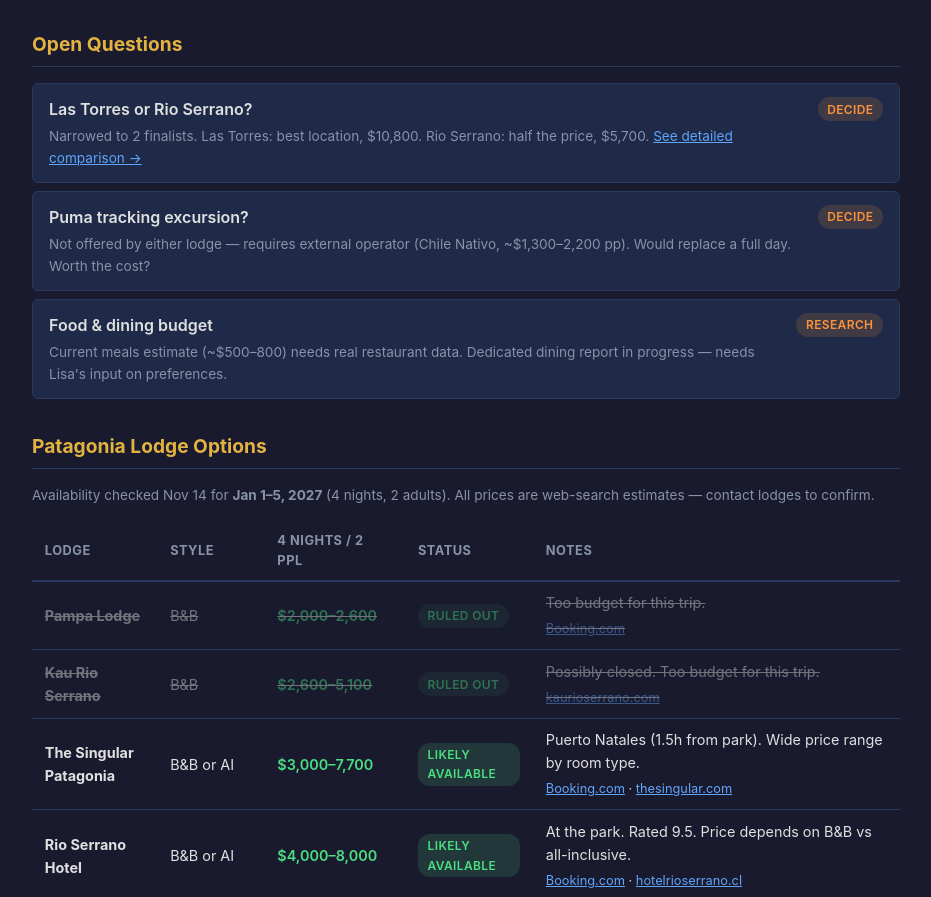
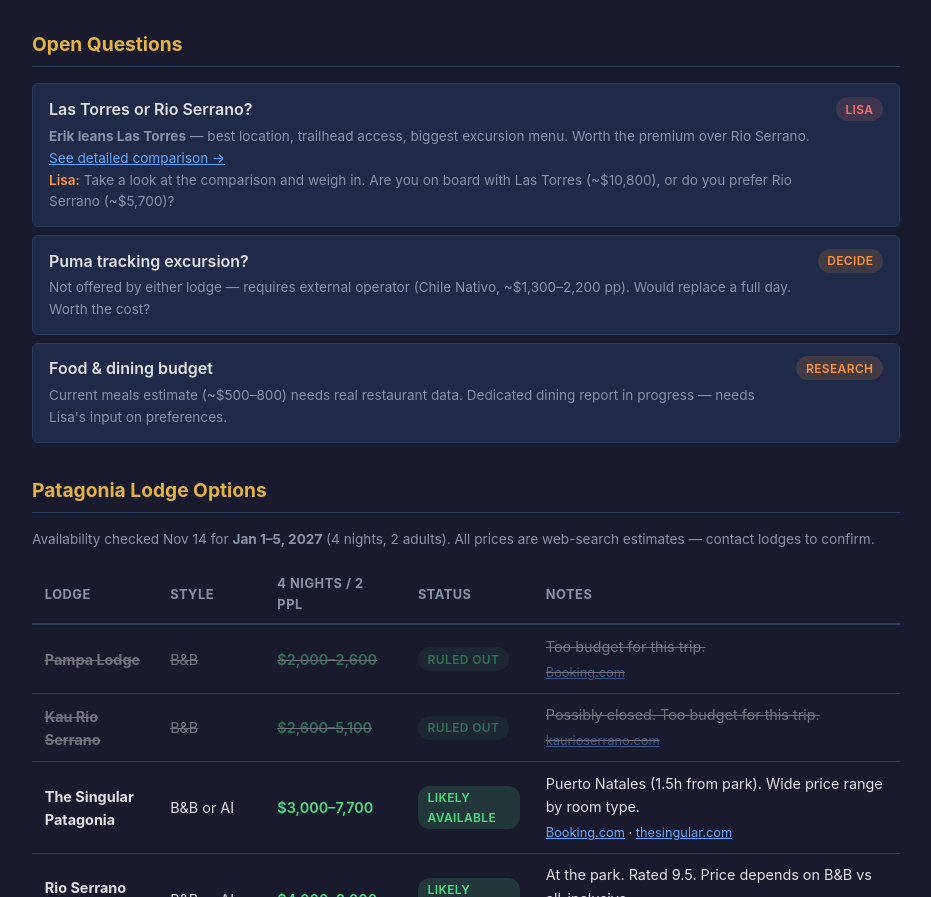
Before and after one commit to underscorenygren/mcc-docs, a plain HTML site: page chile-trip-status.html in a window 1280 px wide. Shown: the part 3955-4852 px from the top of the page, without its empty margins (174-1105 px from the left). Drawn offline with Linux system fonts and the light colour scheme.

Commit message:
chile: Erik leans Las Torres, add task for Lisa to weigh in
Co-Authored-By: Claude Opus 4.6 <noreply@anthropic.com>

```diff
--- a/chile-trip-status.html
+++ b/chile-trip-status.html
@@ -551,9 +551,13 @@
   <li>
     <div class="detail">
       <div class="title">Las Torres or Rio Serrano?</div>
-      <div class="note">Narrowed to 2 finalists. Las Torres: best location, $10,800. Rio Serrano: half the price, $5,700. <a href="/chile-lodge-comparison.html" style="color:var(--blue);">See detailed comparison &rarr;</a></div>
+      <div class="note">
+        <strong>Erik leans Las Torres</strong> &mdash; best location, trailhead access, biggest excursion menu. Worth the premium over Rio Serrano.
+        <a href="/chile-lodge-comparison.html" style="color:var(--blue);">See detailed comparison &rarr;</a><br>
+        <span style="color:var(--orange);font-weight:600;">Lisa:</span> Take a look at the comparison and weigh in. Are you on board with Las Torres (~$10,800), or do you prefer Rio Serrano (~$5,700)?
+      </div>
     </div>
-    <span class="badge badge-todo">Decide</span>
+    <span class="badge badge-urgent">Lisa</span>
   </li>
   <li>
     <div class="detail">
```
